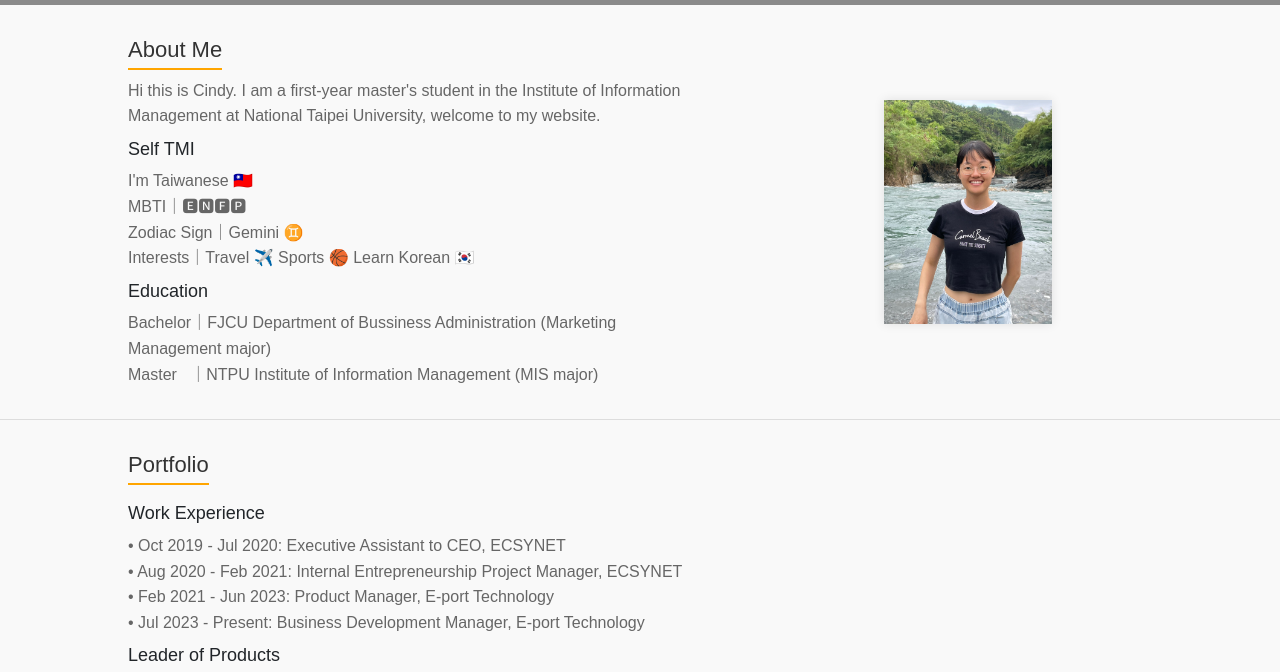
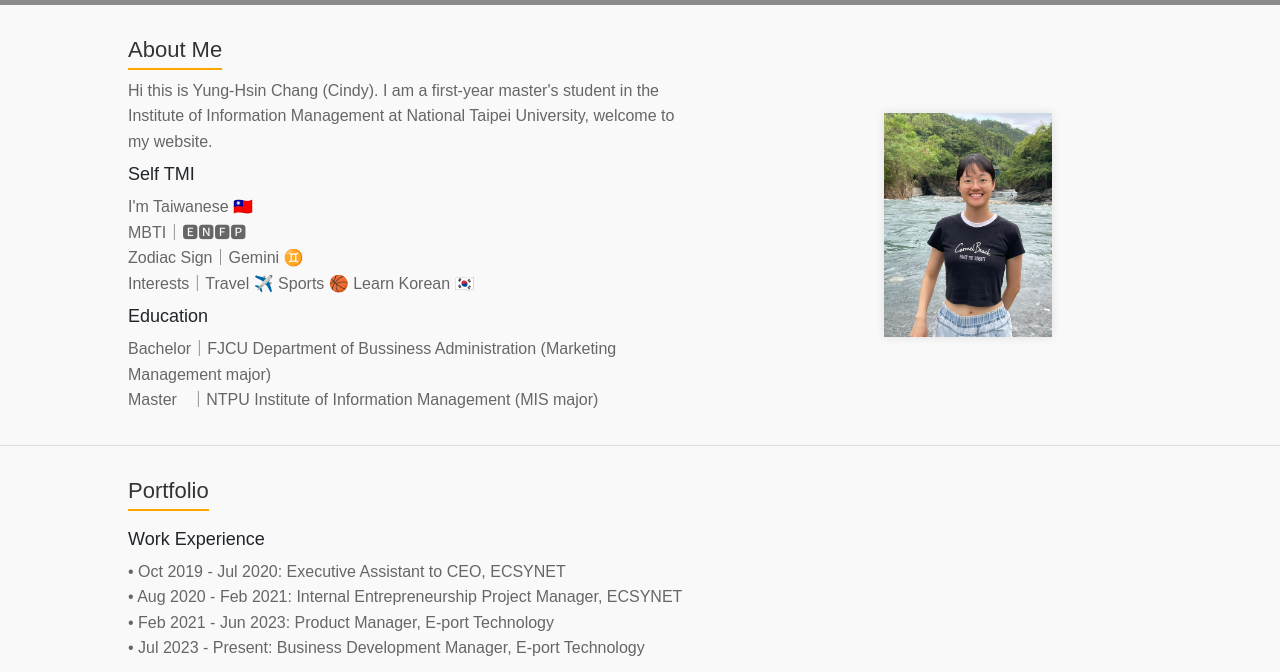
Before and after one commit to CindyChang0604/CindyChang.github.io, a plain HTML site: page index.html in a window 1280 px wide. Shown: the part 59-731 px from the top of the page. Drawn offline with nearby package versions, Linux system fonts and the light colour scheme.

Commit message:
update introduction

```diff
--- a/index.html
+++ b/index.html
@@ -142,7 +142,7 @@
     <section id="introduction">
         <div class="intro-text">
             <h2>About Me</h2>
-            <p>Hi this is Cindy. I am a first-year master's student in the Institute of Information Management at National Taipei University, welcome to my website.</p>
+            <p>Hi this is Yung-Hsin Chang (Cindy). I am a first-year master's student in the Institute of Information Management at National Taipei University, welcome to my website.</p>
             <h5>Self TMI</h5>
             <p>I'm Taiwanese 🇹🇼</p>
             <p>MBTI｜🅴🅽🅵🅿</p>
```
